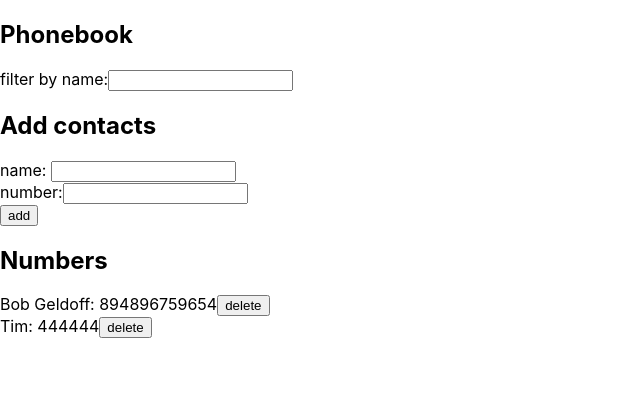
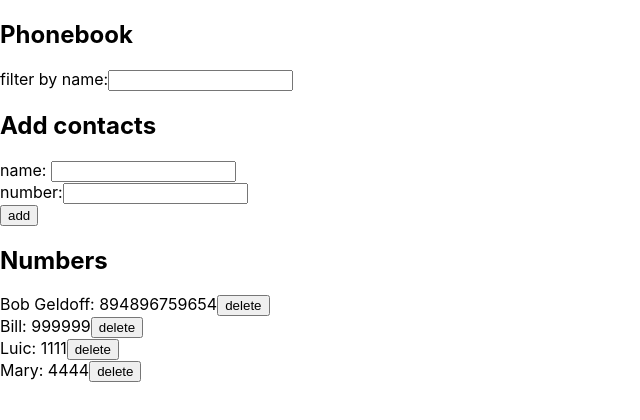
Before and after one commit to lucitemple/fullstack-open, a React (Create React App) app in the folder part2/phonebook/: page / in a window 1280 px wide. Shown: the top 420 px of the page, without its empty margins (0-640 px from the left). Built offline with nearby package versions, Linux system fonts and the light colour scheme; data requests are answered from the project's data file.

Commit message:
Fix contact update display

```diff
--- a/part2/phonebook/db.json
+++ b/part2/phonebook/db.json
@@ -6,9 +6,19 @@
       "id": 2
     },
     {
-      "name": "Tim",
-      "number": "444444",
+      "name": "Bill",
+      "number": "999999",
+      "id": 3
+    },
+    {
+      "name": "Luic",
+      "number": "1111",
       "id": 4
+    },
+    {
+      "name": "Mary",
+      "number": "4444",
+      "id": 5
     }
   ]
 }
--- a/part2/phonebook/src/App.js
+++ b/part2/phonebook/src/App.js
@@ -44,19 +44,28 @@ const App = () => {
         contactsService
           .update(contact.id, updatedContact)
           .then(() => {
-            giveNotification({status: `success`, message: `Updated ${newName} in the phonebook.`});
+            setPersons(persons.map((p) => p.id !== contact.id? p : updatedContact));
+            giveNotification({
+              status: `success`,
+              message: `Updated ${newName} in the phonebook.`,
+            });
           })
           .catch((error) => {
-            giveNotification({error: `Information of ${event.target.name} has already been removed from the server.`
-          });
+            giveNotification({
+              error: `Information of ${event.target.name} has already been removed from the server.`,
+            });
             setPersons(persons.filter((p) => p.id !== event.target.value));
           });
+
       }
     } else {
       const newContact = { name: newName, number: newNumber };
       contactsService.create(newContact).then((returnedContact) => {
         setPersons(persons.concat(returnedContact));
-        giveNotification({status: `success`, message: `Added ${newName} to the phonebook.`});
+        giveNotification({
+          status: `success`,
+          message: `Added ${newName} to the phonebook.`,
+        });
       });
     }
 
@@ -67,20 +76,24 @@ const App = () => {
   const removeName = (event) => {
     if (
       window.confirm(
-        `Do you really want to delete ${event.target.name} from the database?`
+        `Do you really want to delete ${event.name} from the database?`
       )
     ) {
       contactsService
-        .remove(event.target.value)
+        .remove(event.id)
         .then(() => {
-          giveNotification({status: "success", message: `Deleted ${event.target.name} from the phonebook.`});
-          setPersons(persons.filter((p) => p.id !== event.target.value));
+          setPersons(persons.filter((p) => p.id !== event.id));
+          giveNotification({
+            status: "success",
+            message: `Deleted ${event.name} from the phonebook.`,
+          });
         })
         .catch((error) => {
+          setPersons(persons.filter((p) => p.id !== event.id));
           giveNotification({
-            status: "error", message: `Information of ${event.target.name} has already been removed from the server.`,
+            status: "error",
+            message: `Information of ${event.name} has already been removed from the server.`,
           });
-          setPersons(persons.filter((p) => p.id !== event.target.value));
         });
     }
   };
--- a/part2/phonebook/src/components/Contact.js
+++ b/part2/phonebook/src/components/Contact.js
@@ -7,7 +7,7 @@ export const Contact = ({ persons, removeName }) => {
         return (
           <div key={item.name}>
             {item.name}: {item.number}
-            <button value={item.id} name={item.name} onClick={removeName}>
+            <button value={item.id} name={item.name} onClick={() => removeName(item)}>
               delete
             </button>
           </div>
```
